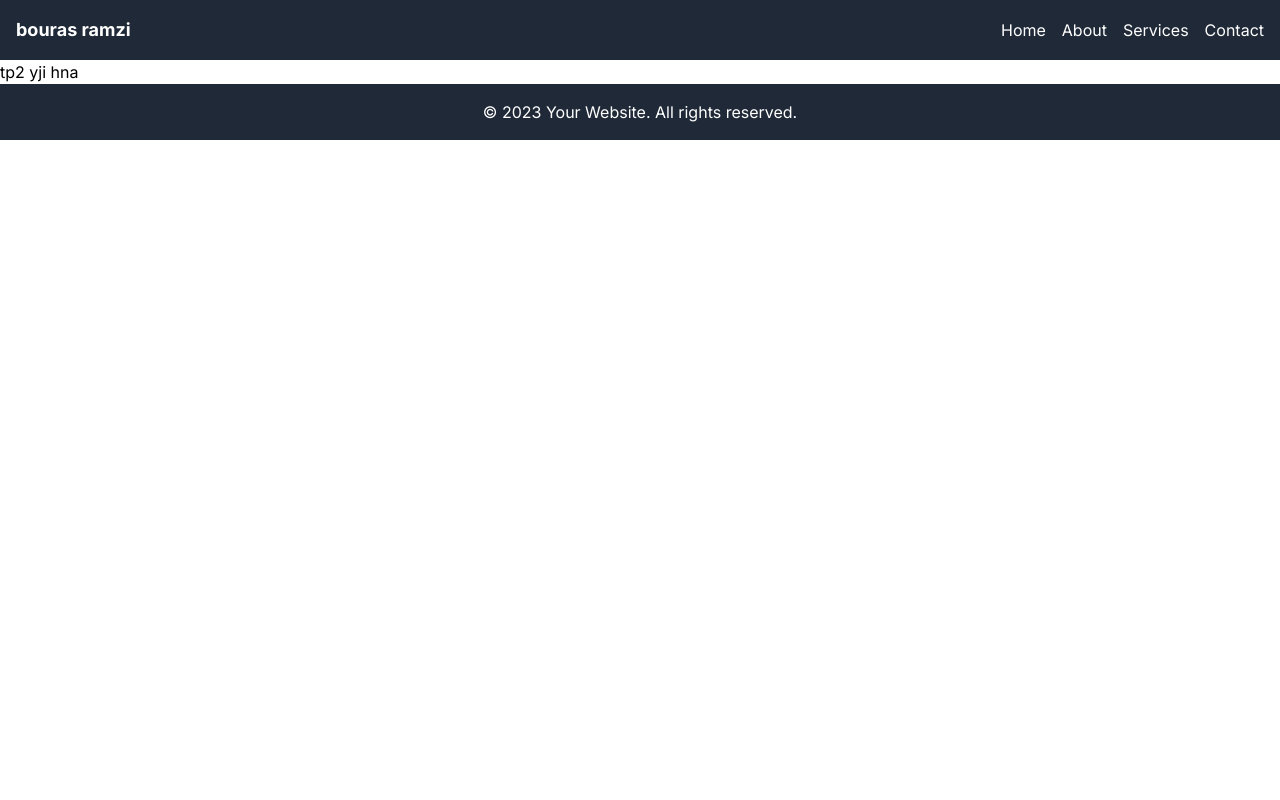
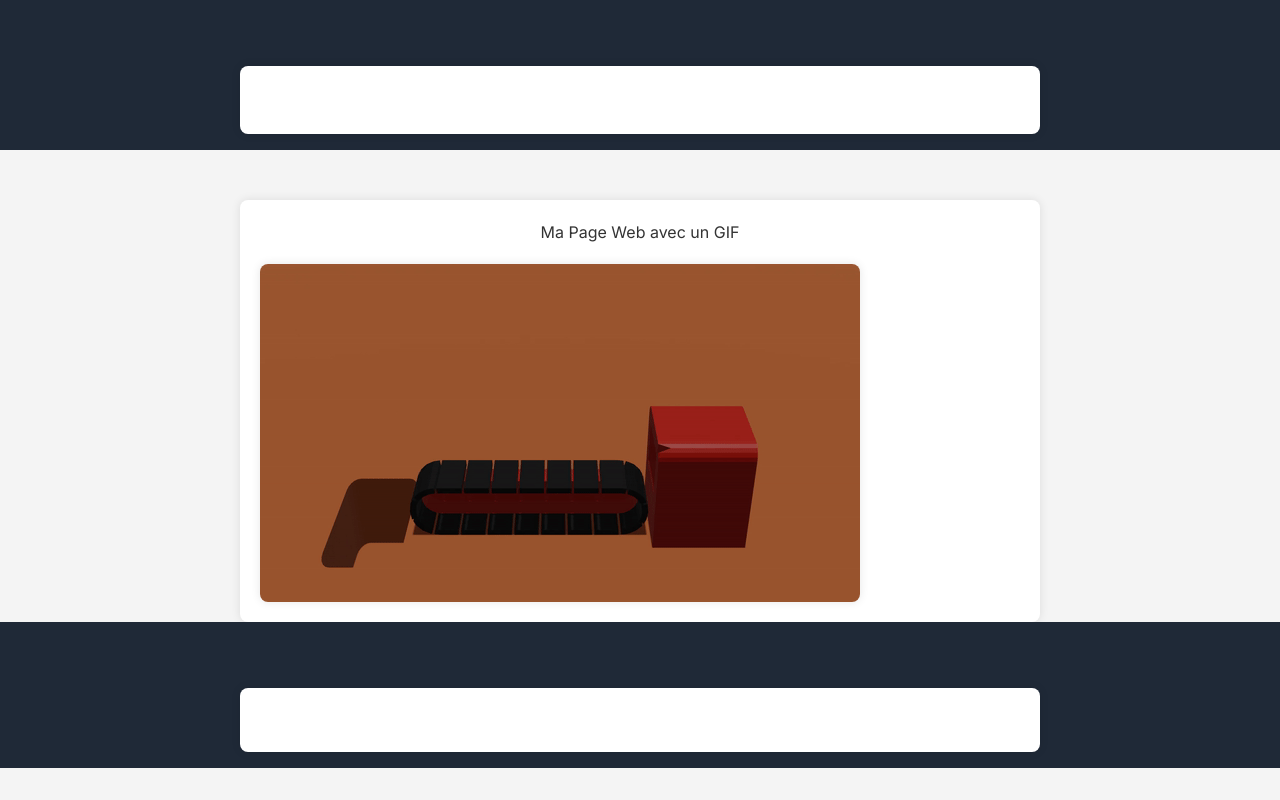
Before and after one commit to ramzibrs/web3d, a Next.js app: page /web3d/tp2 in a window 1280 px wide. Built offline with nearby package versions, Linux system fonts and the light colour scheme.

Commit message:
second commit

```diff
--- a/app/web3d/tp2/page.jsx
+++ b/app/web3d/tp2/page.jsx
@@ -1,8 +1,17 @@
+"use client";
+
 import React from 'react'
+import scene1 from '@/public/pictures/scene.gif'
+import Image from 'next/image'
+import Link from 'next/link'
+import '@/css/style/tp2/style.css'
 
 function scene() {
   return (
-    <div>tp2 yji hna</div>
+    <div className="container">
+    <h1>Ma Page Web avec un GIF</h1>
+    <Image src={scene1} alt="Votre Photo" />
+  </div>
   )
 }
 
--- /dev/null
+++ b/css/style/tp2/style.css
@@ -0,0 +1,31 @@
+/* styles.module.css ou styles.css */
+
+body {
+    font-family: 'Arial', sans-serif;
+    margin: 0;
+    padding: 0;
+    background-color: #f4f4f4;
+  }
+
+  .container {
+    max-width: 800px;
+    margin: 0 auto;
+    text-align: center;
+    padding: 20px;
+    background-color: #fff;
+    box-shadow: 0 0 10px rgba(0, 0, 0, 0.1);
+    border-radius: 8px;
+    margin-top: 50px;
+  }
+
+  h1 {
+    color: #333;
+  }
+
+  img {
+    max-width: 100%;
+    height: auto;
+    margin-top: 20px;
+    border-radius: 8px;
+    box-shadow: 0 0 10px rgba(0, 0, 0, 0.1);
+  }
```
Also changed, not shown: public/pictures/scene.gif (added).
